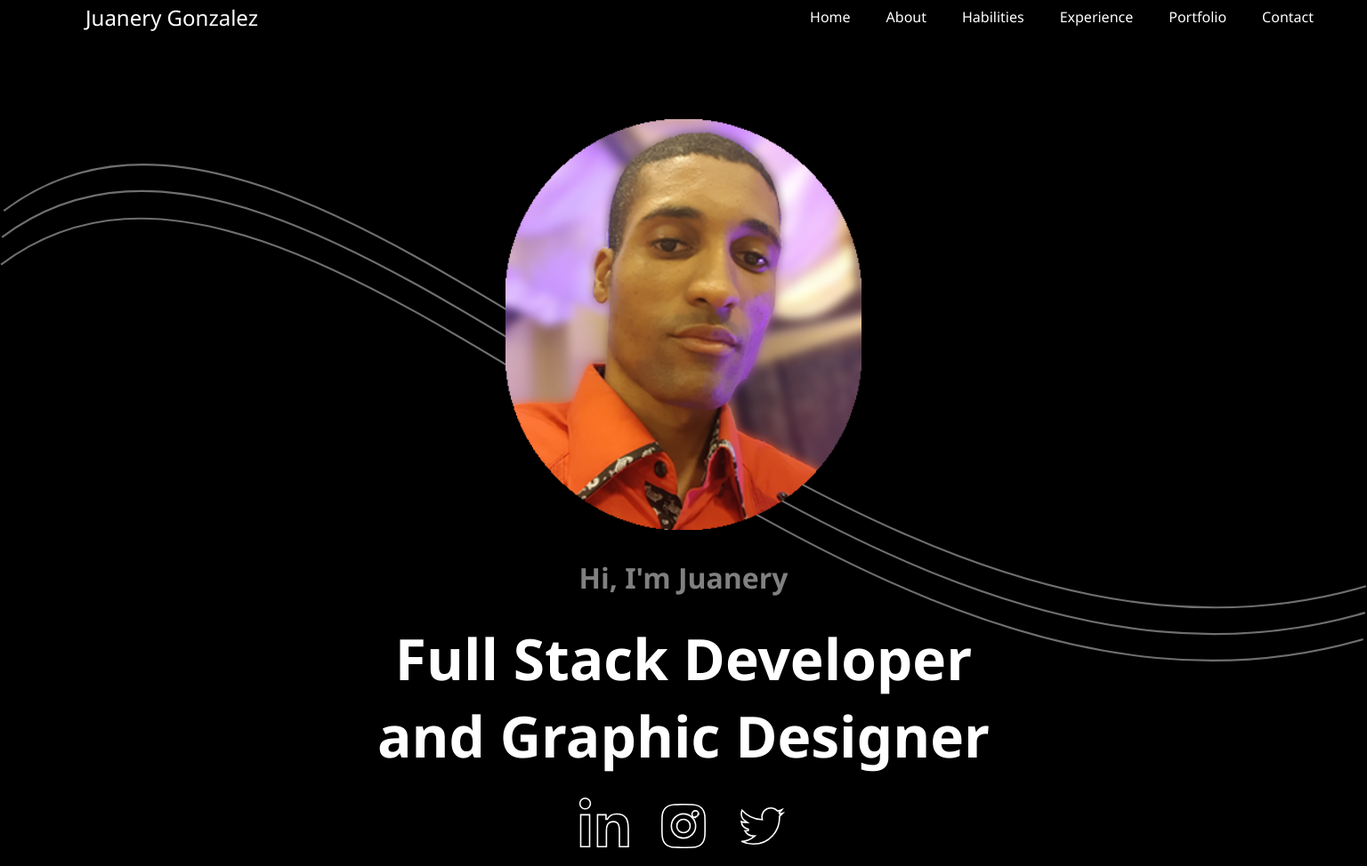
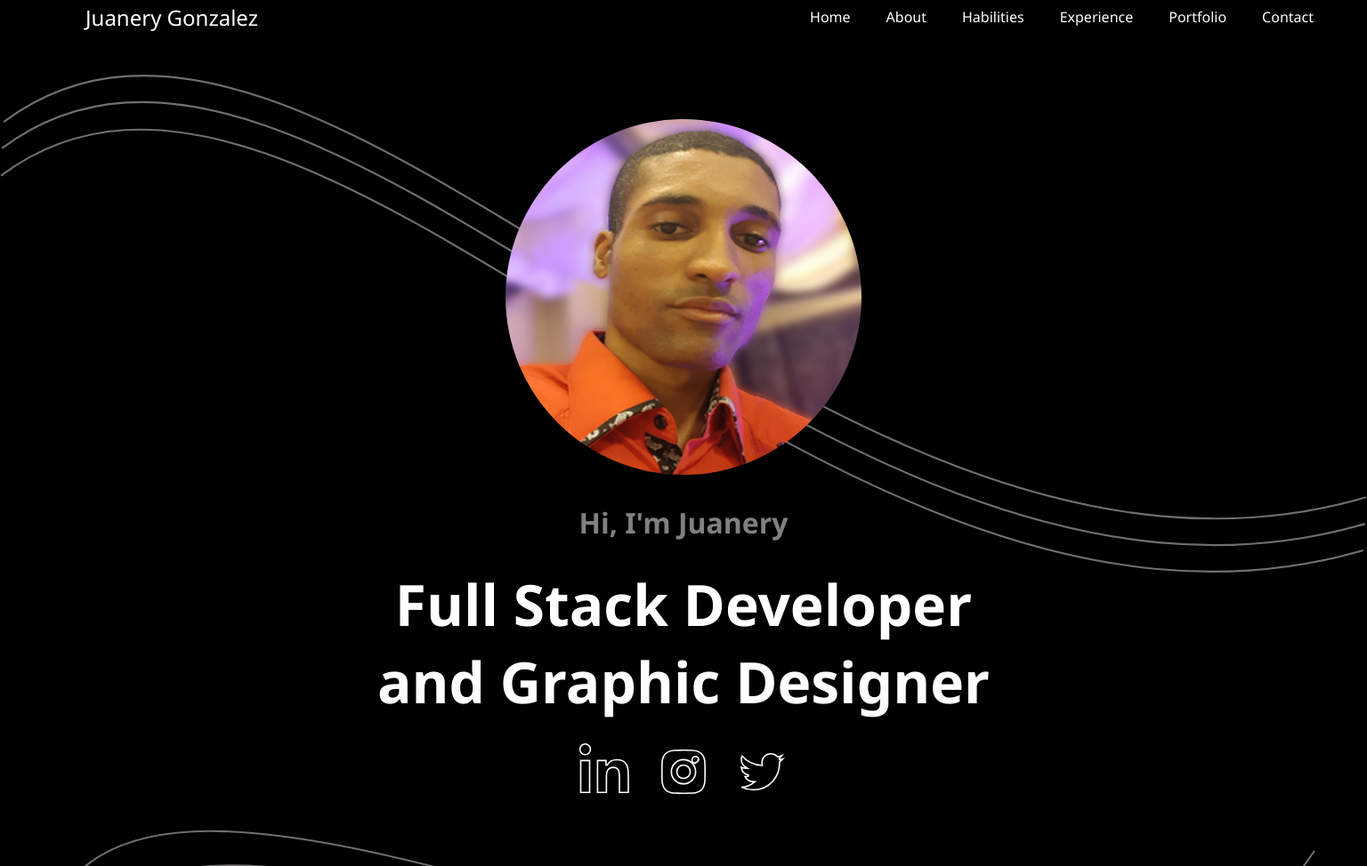
Before and after one commit to jdiomarg/Portafolio, a plain HTML site: page index.htm in a window 1536 px wide. Shown: the part 56-1030 px from the top of the page at 89% size. Drawn offline with Linux system fonts and the light colour scheme.

Commit message:
Foto Redondeada

```diff
--- a/css/style.css
+++ b/css/style.css
@@ -39,6 +39,8 @@ a {
     margin-top: 40px;
     z-index: 1;
     width: 15em;
+    height: 15em;
+    border-radius: 50%;
 }
 
 .vector1 {
@@ -304,6 +306,8 @@ cursor: pointer;
         margin-top: 40px;
         z-index: 1;
         width: 20em;
+        height: 20em;
+        border-radius: 50%;
     }
 
     .vector2box {
@@ -425,7 +429,9 @@ a {
     margin-right: auto;
     margin-top: 40px;
     z-index: 1;
-    width: 15em;
+    width: 20em;
+    height: 20em;
+    border-radius: 50%;
 }
 
 .vector1 {
@@ -718,6 +724,8 @@ cursor: pointer;
         margin-top: 80px;
         z-index: 1;
         width: 25em;
+        height: 25em;
+        border-radius: 50%;
     }
 
     .vector1 {
@@ -785,7 +793,7 @@ cursor: pointer;
         margin: 0;
         position: block;
         display: flex;
-        margin-top: -400px;
+        margin-top: -450px;
         margin-bottom: -380px;
     }
 
@@ -964,12 +972,21 @@ cursor: pointer;
     }
 
     @media only screen and (min-width: 1300px) {
+
+        .vector1 {
+            width: 100%;
+            margin-top: -100px;
+            position: absolute;
+            top: 15em;
+            z-index: -999;
+            }
+
         .vector2box {
             width: 100%;
             margin: 0;
             position: block;
             display: flex;
-            margin-top: -500px;
-            margin-bottom: -450px;
+            margin-top: -550px;
+            margin-bottom: -470px;
         }
     }
```
